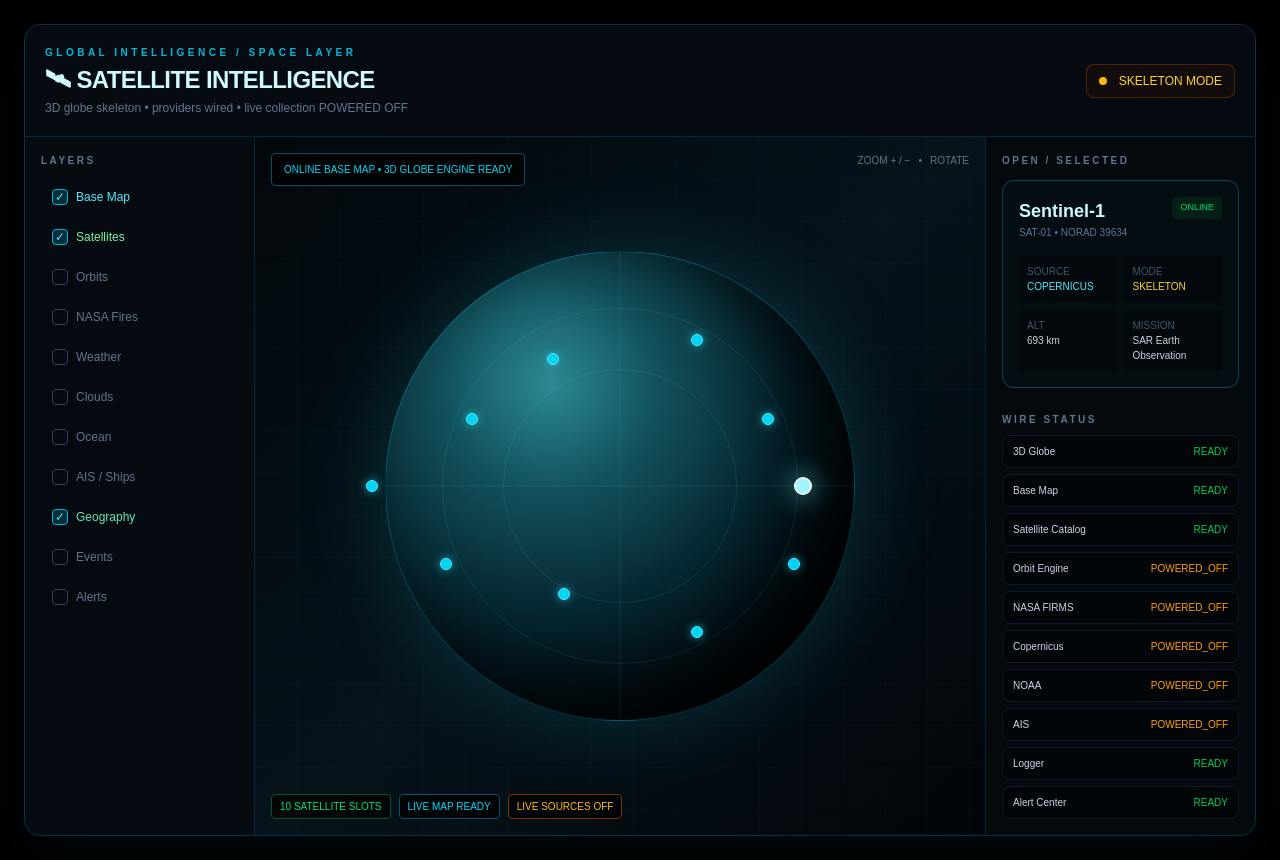
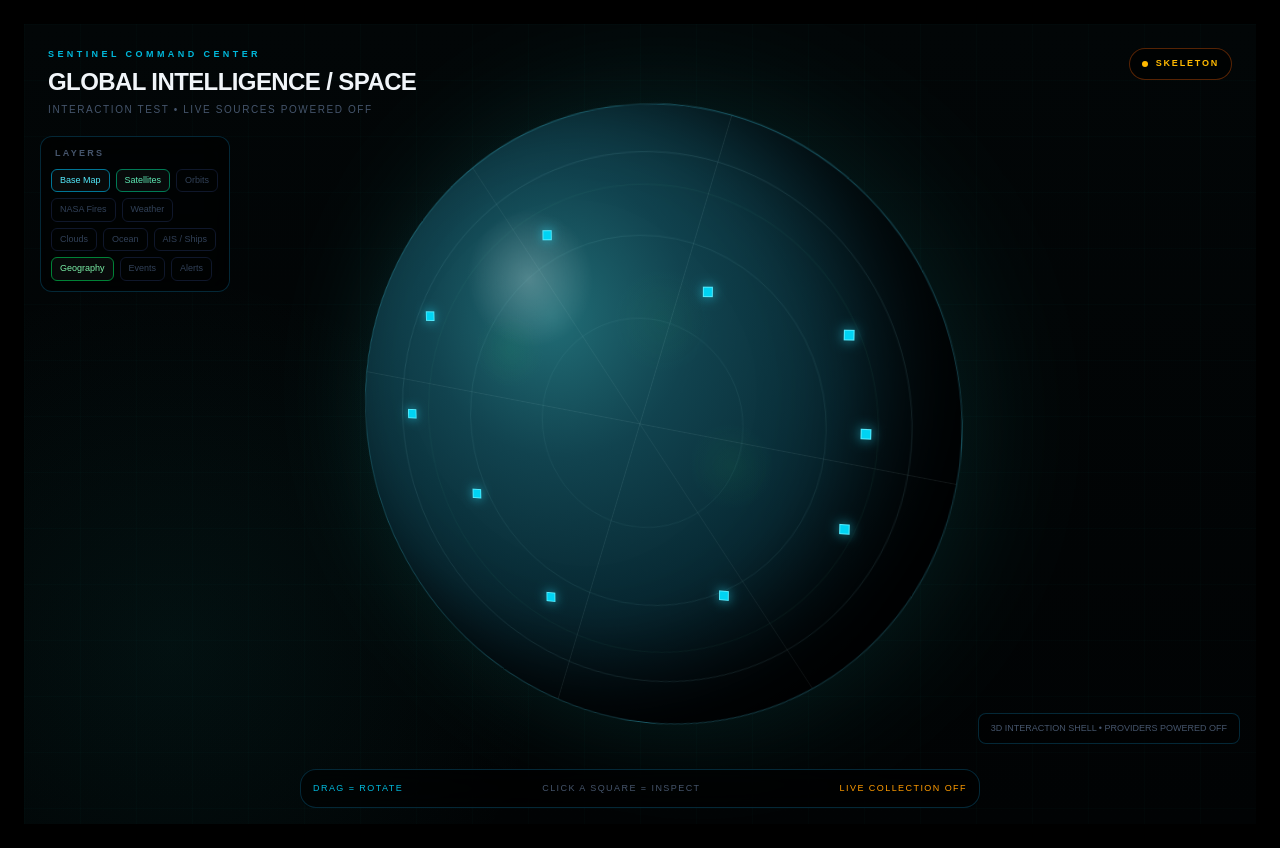
Before and after one commit to salehshahab999-gif/sentinel-command, a Next.js app: page /satellite in a window 1280 px wide. Built offline with nearby package versions, Linux system fonts and the light colour scheme.

Commit message:
test: reshape satellite view into fullscreen 3d interaction shell

```diff
--- a/app/components/SatelliteIntelligence.tsx
+++ b/app/components/SatelliteIntelligence.tsx
@@ -1,31 +1,35 @@
 "use client";
 
-import { useMemo, useState } from "react";
-import { SATELLITE_LAYERS, SATELLITE_WIRE_STATUS, SKELETON_SATELLITES } from "../../core/satellite/satellite-catalog";
+import { useMemo, useRef, useState } from "react";
+import { SATELLITE_LAYERS, SKELETON_SATELLITES } from "../../core/satellite/satellite-catalog";
 import type { SatelliteLayerId } from "../../core/satellite/satellite-contracts";
 
-const layerColors: Record<SatelliteLayerId, string> = {
-  baseMap: "text-cyan-300",
-  satellites: "text-green-300",
-  orbits: "text-violet-300",
-  fires: "text-orange-300",
-  weather: "text-blue-300",
-  clouds: "text-slate-300",
-  ocean: "text-teal-300",
-  ais: "text-amber-300",
-  geography: "text-emerald-300",
-  events: "text-yellow-300",
-  alerts: "text-red-300",
+const layerAccent: Record<SatelliteLayerId, string> = {
+  baseMap: "border-cyan-700 text-cyan-300",
+  satellites: "border-emerald-700 text-emerald-300",
+  orbits: "border-violet-700 text-violet-300",
+  fires: "border-orange-700 text-orange-300",
+  weather: "border-blue-700 text-blue-300",
+  clouds: "border-slate-600 text-slate-300",
+  ocean: "border-teal-700 text-teal-300",
+  ais: "border-amber-700 text-amber-300",
+  geography: "border-green-700 text-green-300",
+  events: "border-yellow-700 text-yellow-300",
+  alerts: "border-red-700 text-red-300",
 };
 
 export default function SatelliteIntelligence() {
   const [enabledLayers, setEnabledLayers] = useState<Record<SatelliteLayerId, boolean>>(
-    () => Object.fromEntries(SATELLITE_LAYERS.map((layer) => [layer.id, layer.defaultEnabled])) as Record<SatelliteLayerId, boolean>,
+    () => Object.fromEntries(
+      SATELLITE_LAYERS.map((layer) => [layer.id, layer.defaultEnabled]),
+    ) as Record<SatelliteLayerId, boolean>,
   );
-  const [selectedId, setSelectedId] = useState("SAT-01");
+  const [selectedId, setSelectedId] = useState<string | null>(null);
+  const [rotation, setRotation] = useState({ x: -8, y: -18 });
+  const dragRef = useRef({ active: false, x: 0, y: 0, baseX: -8, baseY: -18 });
 
   const selected = useMemo(
-    () => SKELETON_SATELLITES.find((satellite) => satellite.id === selectedId) ?? SKELETON_SATELLITES[0],
+    () => SKELETON_SATELLITES.find((satellite) => satellite.id === selectedId) ?? null,
     [selectedId],
   );
 
@@ -33,114 +37,174 @@ export default function SatelliteIntelligence() {
     setEnabledLayers((current) => ({ ...current, [id]: !current[id] }));
   };
 
+  const beginDrag = (clientX: number, clientY: number) => {
+    dragRef.current = {
+      active: true,
+      x: clientX,
+      y: clientY,
+      baseX: rotation.x,
+      baseY: rotation.y,
+    };
+  };
+
+  const moveDrag = (clientX: number, clientY: number) => {
+    if (!dragRef.current.active) return;
+    const dx = clientX - dragRef.current.x;
+    const dy = clientY - dragRef.current.y;
+    setRotation({
+      x: Math.max(-70, Math.min(70, dragRef.current.baseX - dy * 0.22)),
+      y: dragRef.current.baseY + dx * 0.22,
+    });
+  };
+
+  const endDrag = () => {
+    dragRef.current.active = false;
+  };
+
   return (
-    <section className="col-span-1 lg:col-span-3 overflow-hidden rounded-2xl border border-cyan-950 bg-[#050b10] shadow-2xl shadow-cyan-950/20">
-      <div className="flex flex-col gap-4 border-b border-cyan-950/80 p-5 md:flex-row md:items-center md:justify-between">
-        <div>
-          <p className="text-[10px] font-bold tracking-[0.35em] text-cyan-500">GLOBAL INTELLIGENCE / SPACE LAYER</p>
-          <h2 className="mt-1 text-2xl font-bold tracking-tight text-cyan-100">🛰 SATELLITE INTELLIGENCE</h2>
-          <p className="mt-1 text-xs text-slate-500">3D globe skeleton • providers wired • live collection POWERED OFF</p>
-        </div>
-        <div className="flex items-center gap-3 rounded-lg border border-amber-900/60 bg-amber-950/20 px-3 py-2 text-xs text-amber-300">
-          <span className="h-2 w-2 rounded-full bg-amber-400" />
-          SKELETON MODE
-        </div>
+    <main
+      className="relative min-h-screen overflow-hidden bg-[#020607] text-white select-none"
+      onPointerMove={(event) => moveDrag(event.clientX, event.clientY)}
+      onPointerUp={endDrag}
+      onPointerCancel={endDrag}
+      onPointerLeave={endDrag}
+    >
+      <div className="absolute inset-0 bg-[radial-gradient(circle_at_50%_45%,rgba(18,57,70,.42),transparent_38%),radial-gradient(circle_at_12%_78%,rgba(25,192,186,.07),transparent_30%),linear-gradient(180deg,#020607,#010304)]" />
+      <div className="absolute inset-0 opacity-30 [background-image:linear-gradient(rgba(25,192,186,.07)_1px,transparent_1px),linear-gradient(90deg,rgba(25,192,186,.07)_1px,transparent_1px)] [background-size:56px_56px]" />
+
+      <header className="absolute inset-x-0 top-0 z-30 flex items-start justify-between gap-4 p-4 md:p-6 pointer-events-none">
+        <div className="pointer-events-auto">
+          <p className="text-[9px] font-bold tracking-[0.38em] text-cyan-500">SENTINEL COMMAND CENTER</p>
+          <h1 className="mt-1 text-xl font-semibold tracking-tight text-slate-100 md:text-2xl">GLOBAL INTELLIGENCE / SPACE</h1>
+          <p className="mt-1 text-[10px] tracking-[0.16em] text-slate-600">INTERACTION TEST • LIVE SOURCES POWERED OFF</p>
         </div>
 
-      <div className="grid min-h-[680px] lg:grid-cols-[230px_minmax(0,1fr)_270px]">
-        <aside className="border-b border-cyan-950/70 p-4 lg:border-b-0 lg:border-r">
-          <p className="mb-3 text-[10px] font-bold tracking-[0.25em] text-slate-500">LAYERS</p>
-          <div className="space-y-1.5">
+        <div className="flex pointer-events-auto items-center gap-2 rounded-full border border-amber-900/70 bg-black/60 px-3 py-2 text-[9px] font-bold tracking-[0.2em] text-amber-400 backdrop-blur">
+          <span className="h-1.5 w-1.5 rounded-full bg-amber-400" />
+          SKELETON
+        </div>
+      </header>
+
+      <div className="absolute left-4 top-28 z-30 hidden w-[190px] pointer-events-auto md:block">
+        <div className="rounded-xl border border-cyan-950/80 bg-black/55 p-2.5 backdrop-blur-md">
+          <p className="mb-2 px-1 text-[9px] font-bold tracking-[0.25em] text-slate-600">LAYERS</p>
+          <div className="flex flex-wrap gap-1.5">
             {SATELLITE_LAYERS.map((layer) => (
               <button
                 key={layer.id}
                 type="button"
                 onClick={() => toggleLayer(layer.id)}
-                className="flex w-full items-center gap-2 rounded-lg border border-transparent px-2.5 py-2 text-left text-xs transition hover:border-cyan-900 hover:bg-cyan-950/30"
+                className={`rounded-md border px-2 py-1 text-[9px] font-medium transition ${
+                  enabledLayers[layer.id]
+                    ? `${layerAccent[layer.id]} bg-white/[0.03]`
+                    : "border-slate-900 text-slate-700"
+                }`}
+                title={layer.description}
               >
-                <span className={`flex h-4 w-4 items-center justify-center rounded border ${enabledLayers[layer.id] ? "border-cyan-500 bg-cyan-500/20 text-cyan-300" : "border-slate-700 text-transparent"}`}>✓</span>
-                <span className={enabledLayers[layer.id] ? layerColors[layer.id] : "text-slate-500"}>{layer.label}</span>
+                {layer.label}
               </button>
             ))}
           </div>
-        </aside>
-
-        <div className="relative min-h-[520px] overflow-hidden bg-[radial-gradient(circle_at_50%_45%,rgba(9,68,82,0.35),transparent_38%),linear-gradient(135deg,#02070b,#06131a_50%,#020509)]">
-          <div className="absolute inset-0 opacity-30 [background-image:linear-gradient(rgba(34,211,238,.08)_1px,transparent_1px),linear-gradient(90deg,rgba(34,211,238,.08)_1px,transparent_1px)] [background-size:42px_42px]" />
-          <div className="absolute left-4 top-4 z-10 rounded border border-cyan-900 bg-black/70 px-3 py-2 text-[10px] text-cyan-400">
-            ONLINE BASE MAP • 3D GLOBE ENGINE READY
         </div>
-          <div className="absolute right-4 top-4 z-10 flex gap-2 text-[10px] text-slate-500">
-            <span>ZOOM + / −</span><span>•</span><span>ROTATE</span>
       </div>
 
-          <div className="absolute left-1/2 top-1/2 h-[390px] w-[390px] -translate-x-1/2 -translate-y-1/2 rounded-full border border-cyan-400/20 bg-[radial-gradient(circle_at_35%_28%,#2c8994_0%,#12515c_24%,#06252f_52%,#020a0f_76%)] shadow-[0_0_90px_rgba(34,211,238,.18),inset_-45px_-25px_80px_rgba(0,0,0,.8)] md:h-[470px] md:w-[470px]">
-            <div className="absolute inset-[12%] rounded-full border border-cyan-300/10" />
-            <div className="absolute inset-[25%] rounded-full border border-cyan-300/10" />
-            <div className="absolute left-1/2 top-0 h-full w-px -translate-x-1/2 bg-cyan-300/10" />
-            <div className="absolute left-0 top-1/2 h-px w-full -translate-y-1/2 bg-cyan-300/10" />
+      <div
+        className="absolute left-1/2 top-1/2 z-10 h-[min(78vw,78vh)] w-[min(78vw,78vh)] min-h-[320px] min-w-[320px] max-h-[760px] max-w-[760px] -translate-x-1/2 -translate-y-1/2 [perspective:1200px]"
+        onPointerDown={(event) => {
+          event.currentTarget.setPointerCapture(event.pointerId);
+          beginDrag(event.clientX, event.clientY);
+        }}
+      >
+        <div
+          className="relative h-full w-full rounded-full border border-cyan-300/20 bg-[radial-gradient(circle_at_31%_27%,rgba(255,255,255,.23),transparent_11%),radial-gradient(circle_at_35%_33%,#216d76_0%,#11434f_25%,#082933_52%,#020b10_74%,#010407_100%)] shadow-[0_0_120px_rgba(25,192,186,.16),inset_-70px_-35px_100px_rgba(0,0,0,.9)] [transform-style:preserve-3d] transition-transform duration-75"
+          style={{ transform: `rotateX(${rotation.x}deg) rotateY(${rotation.y}deg)` }}
+        >
+          <div className="absolute inset-[7%] rounded-full border border-cyan-200/10" />
+          <div className="absolute inset-[20%] rounded-full border border-cyan-200/[0.08]" />
+          <div className="absolute inset-[33%] rounded-full border border-cyan-200/[0.06]" />
+          <div className="absolute left-1/2 top-0 h-full w-px -translate-x-1/2 rotate-[17deg] bg-cyan-100/[0.08]" />
+          <div className="absolute left-1/2 top-0 h-full w-px -translate-x-1/2 -rotate-[35deg] bg-cyan-100/[0.05]" />
+          <div className="absolute left-0 top-1/2 h-px w-full -translate-y-1/2 rotate-[8deg] bg-cyan-100/[0.07]" />
+
+          {enabledLayers.orbits && (
+            <>
+              <div className="absolute left-[-13%] top-[28%] h-[42%] w-[126%] rotate-[18deg] rounded-[50%] border border-violet-400/25 [transform:translateZ(18px)]" />
+              <div className="absolute left-[-13%] top-[31%] h-[40%] w-[126%] -rotate-[29deg] rounded-[50%] border border-violet-400/15 [transform:translateZ(14px)]" />
+            </>
+          )}
+
+          {enabledLayers.geography && (
+            <div className="absolute inset-[12%] rounded-full border border-emerald-300/[0.05] [background-image:radial-gradient(circle_at_20%_35%,rgba(34,197,94,.08),transparent_8%),radial-gradient(circle_at_70%_58%,rgba(34,197,94,.07),transparent_10%),radial-gradient(circle_at_55%_28%,rgba(34,197,94,.05),transparent_12%)]" />
+          )}
 
           {enabledLayers.satellites && SKELETON_SATELLITES.map((satellite, index) => {
             const angle = (index / SKELETON_SATELLITES.length) * Math.PI * 2;
-              const radius = 39 + (index % 3) * 7;
+            const radius = 36 + (index % 4) * 5;
             const x = 50 + Math.cos(angle) * radius;
             const y = 50 + Math.sin(angle) * radius * 0.62;
+            const isSelected = selectedId === satellite.id;
             return (
               <button
                 key={satellite.id}
                 type="button"
-                  onClick={() => setSelectedId(satellite.id)}
-                  title={satellite.name}
-                  className={`absolute z-20 h-3 w-3 -translate-x-1/2 -translate-y-1/2 rounded-full border transition ${selectedId === satellite.id ? "scale-150 border-white bg-cyan-200 shadow-[0_0_18px_rgba(103,232,249,.95)]" : "border-cyan-300 bg-cyan-400 shadow-[0_0_10px_rgba(34,211,238,.7)]"}`}
+                aria-label={`Satellite ${index + 1}`}
+                onClick={(event) => {
+                  event.stopPropagation();
+                  setSelectedId(isSelected ? null : satellite.id);
+                }}
+                className={`absolute z-20 h-2.5 w-2.5 -translate-x-1/2 -translate-y-1/2 border transition-all duration-150 ${
+                  isSelected
+                    ? "h-4 w-4 border-white bg-cyan-100 shadow-[0_0_22px_rgba(103,232,249,.95)]"
+                    : "border-cyan-300 bg-cyan-400 shadow-[0_0_12px_rgba(34,211,238,.75)]"
+                }`}
                 style={{ left: `${x}%`, top: `${y}%` }}
               />
             );
           })}
-
-            {enabledLayers.orbits && <>
-              <div className="absolute left-[-8%] top-[30%] h-[42%] w-[116%] rotate-[22deg] rounded-[50%] border border-violet-400/30" />
-              <div className="absolute left-[-8%] top-[31%] h-[42%] w-[116%] rotate-[-24deg] rounded-[50%] border border-violet-400/20" />
-            </>}
-          </div>
-
-          <div className="absolute bottom-4 left-4 right-4 z-10 flex flex-wrap gap-2">
-            <span className="rounded border border-green-900 bg-black/70 px-2 py-1 text-[10px] text-green-400">10 SATELLITE SLOTS</span>
-            <span className="rounded border border-cyan-900 bg-black/70 px-2 py-1 text-[10px] text-cyan-400">LIVE MAP READY</span>
-            <span className="rounded border border-amber-900 bg-black/70 px-2 py-1 text-[10px] text-amber-400">LIVE SOURCES OFF</span>
         </div>
       </div>
 
-        <aside className="border-t border-cyan-950/70 bg-black/20 p-4 lg:border-l lg:border-t-0">
-          <p className="text-[10px] font-bold tracking-[0.25em] text-slate-500">OPEN / SELECTED</p>
-          <div className="mt-3 rounded-xl border border-cyan-900/80 bg-cyan-950/10 p-4">
-            <div className="flex items-start justify-between gap-3">
-              <div>
-                <p className="text-lg font-bold text-cyan-100">{selected.name}</p>
-                <p className="text-[10px] text-slate-500">{selected.id} • NORAD {selected.noradId ?? "pending"}</p>
+      <div className="absolute bottom-4 left-1/2 z-30 w-[calc(100%-2rem)] max-w-[680px] -translate-x-1/2">
+        <div className="rounded-2xl border border-cyan-950/80 bg-black/55 p-3 backdrop-blur-md">
+          <div className="flex flex-wrap items-center justify-between gap-2 text-[9px] tracking-[0.16em]">
+            <span className="text-cyan-500">DRAG = ROTATE</span>
+            <span className="text-slate-600">CLICK A SQUARE = INSPECT</span>
+            <span className="text-amber-500">LIVE COLLECTION OFF</span>
           </div>
-              <span className="rounded bg-green-950/60 px-2 py-1 text-[9px] text-green-400">{selected.status}</span>
-            </div>
-            <div className="mt-4 grid grid-cols-2 gap-2 text-[10px]">
-              <div className="rounded bg-black/40 p-2"><span className="text-slate-600">SOURCE</span><br /><span className="text-cyan-300">{selected.source}</span></div>
-              <div className="rounded bg-black/40 p-2"><span className="text-slate-600">MODE</span><br /><span className="text-amber-300">{selected.dataMode}</span></div>
-              <div className="rounded bg-black/40 p-2"><span className="text-slate-600">ALT</span><br /><span className="text-slate-300">{selected.altitudeKm.toLocaleString()} km</span></div>
-              <div className="rounded bg-black/40 p-2"><span className="text-slate-600">MISSION</span><br /><span className="text-slate-300">{selected.mission}</span></div>
         </div>
       </div>
 
-          <p className="mb-2 mt-6 text-[10px] font-bold tracking-[0.25em] text-slate-500">WIRE STATUS</p>
-          <div className="space-y-1.5">
-            {SATELLITE_WIRE_STATUS.map((wire) => (
-              <div key={wire.component} className="rounded-lg border border-slate-900 bg-black/30 px-2.5 py-2">
-                <div className="flex items-center justify-between gap-2 text-[10px]">
-                  <span className="text-slate-300">{wire.component}</span>
-                  <span className={wire.status === "POWERED_OFF" ? "text-amber-500" : wire.status === "READY" ? "text-green-500" : "text-slate-500"}>{wire.status}</span>
+      {selected && (
+        <aside className="absolute right-4 top-28 z-40 w-[270px] rounded-2xl border border-cyan-900/80 bg-[#03090c]/90 p-4 shadow-2xl shadow-cyan-950/30 backdrop-blur-xl md:right-6">
+          <div className="flex items-start justify-between gap-3">
+            <div>
+              <p className="text-[9px] font-bold tracking-[0.28em] text-cyan-500">SELECTED OBJECT</p>
+              <h2 className="mt-1 text-lg font-semibold text-cyan-100">{selected.name}</h2>
+              <p className="text-[10px] text-slate-600">{selected.id} • NORAD {selected.noradId ?? "pending"}</p>
             </div>
+            <button
+              type="button"
+              onClick={() => setSelectedId(null)}
+              className="rounded-md border border-slate-800 px-2 py-1 text-xs text-slate-500 hover:text-white"
+            >
+              ×
+            </button>
           </div>
-            ))}
+          <div className="mt-4 grid grid-cols-2 gap-2 text-[10px]">
+            <div className="rounded-lg bg-white/[0.03] p-2"><span className="text-slate-600">SOURCE</span><br /><span className="text-cyan-300">{selected.source}</span></div>
+            <div className="rounded-lg bg-white/[0.03] p-2"><span className="text-slate-600">MODE</span><br /><span className="text-amber-300">{selected.dataMode}</span></div>
+            <div className="rounded-lg bg-white/[0.03] p-2"><span className="text-slate-600">ALTITUDE</span><br /><span className="text-slate-300">{selected.altitudeKm.toLocaleString()} km</span></div>
+            <div className="rounded-lg bg-white/[0.03] p-2"><span className="text-slate-600">MISSION</span><br /><span className="text-slate-300">{selected.mission}</span></div>
+          </div>
+          <div className="mt-4 rounded-lg border border-amber-900/50 bg-amber-950/10 px-3 py-2 text-[9px] leading-relaxed text-amber-400">
+            TEST DATA ONLY • NOT A LIVE POSITION
           </div>
         </aside>
+      )}
+
+      <div className="absolute bottom-20 right-4 z-30 hidden rounded-lg border border-cyan-950/80 bg-black/50 px-3 py-2 text-[9px] text-slate-600 md:block">
+        3D INTERACTION SHELL • PROVIDERS POWERED OFF
       </div>
-    </section>
+    </main>
   );
 }
```
Lines whose indentation alone changed are shown as unchanged.
